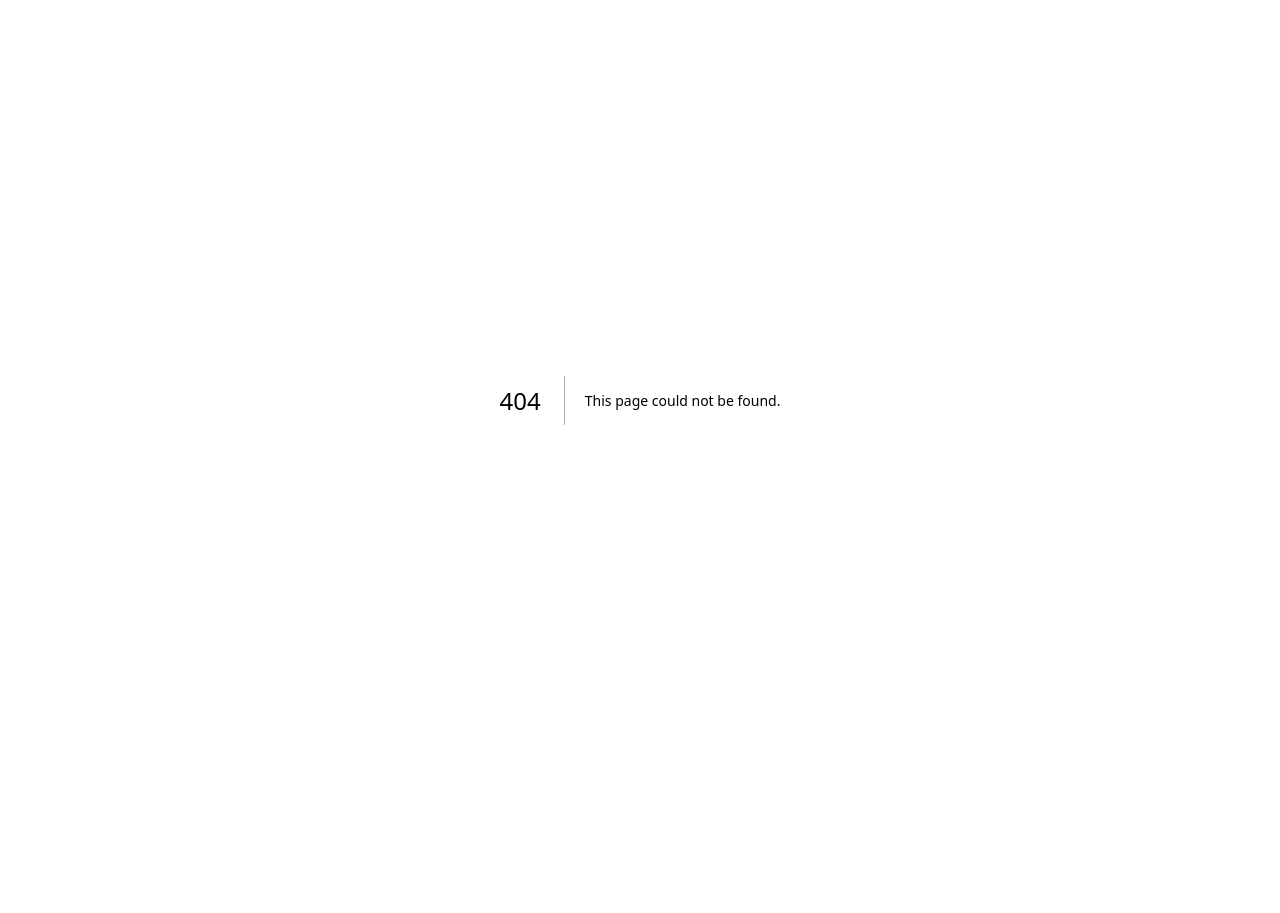
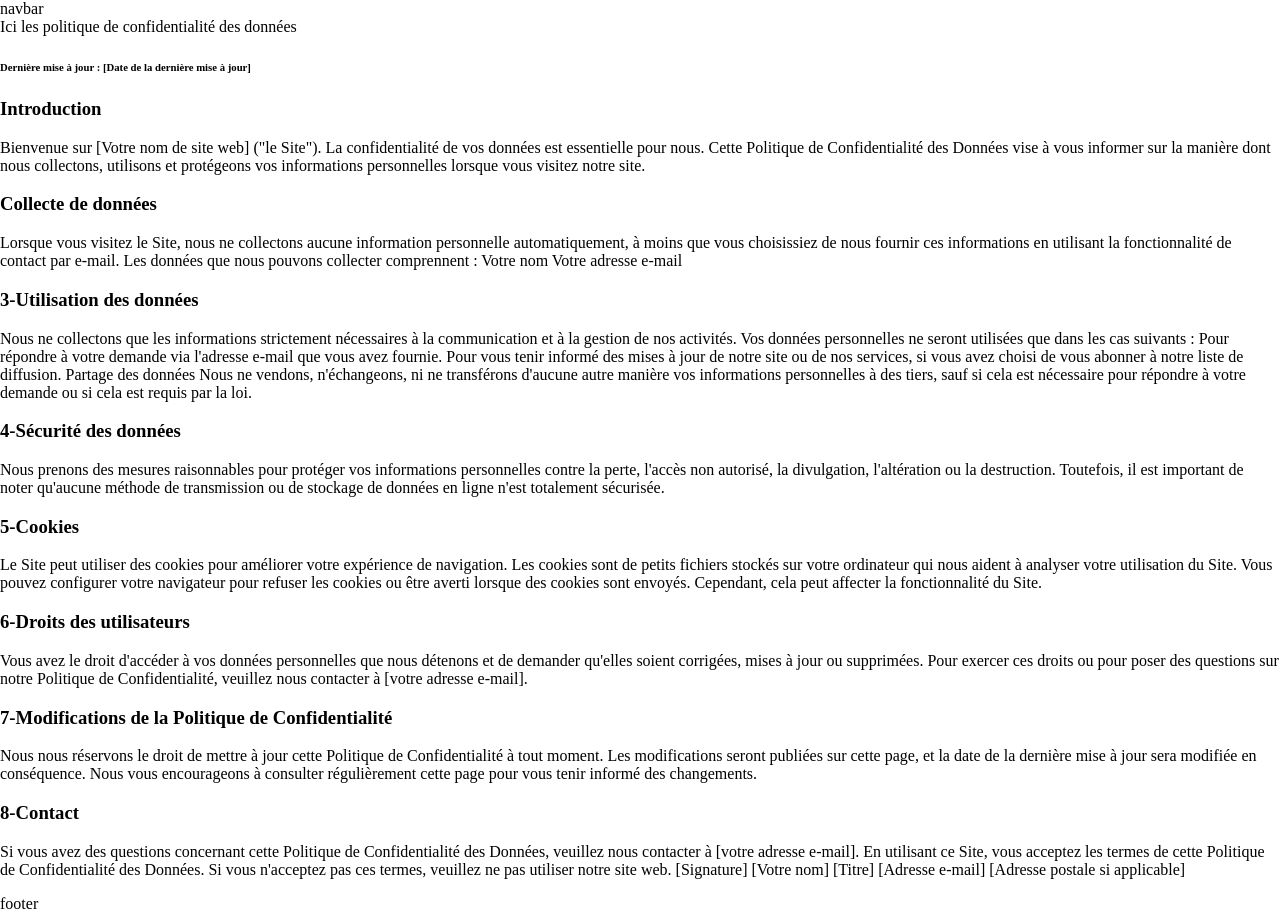
Before and after one commit to widmaker666/alexandre_hontcharouk_portfolio, a Next.js app: page /privacyPolicy in a window 1280 px wide. Before the commit this address had no page. Before the commit the page ends 800 px from the top, so only its background shows below. Built offline with nearby package versions, Linux system fonts and the light colour scheme.

Commit message:
architecture projet

```diff
--- /dev/null
+++ b/app/components/Footer.jsx
@@ -0,0 +1,11 @@
+import styles from "../style/components/footer.module.css"
+
+const Footer = () => {
+    return (
+        <div>
+            footer
+        </div>
+    );
+}
+
+export default Footer;
--- /dev/null
+++ b/app/components/Navbar.jsx
@@ -0,0 +1,11 @@
+import styles from "../style/components/navbar.module.css"
+
+const Navbar = () => {
+    return (
+        <div>
+            navbar
+        </div>
+    );
+}
+
+export default Navbar;
--- a/app/global.css
+++ b/app/global.css
@@ -1,9 +1,9 @@
 /* //* Colors // */
 :root{
     --red: #8F1A36;
+    --red50: rgba(143, 26, 54, 0.57);
     --black: #000000;
 }
-
 
 /* //* ROOT // */
 
--- a/app/layout.js
+++ b/app/layout.js
@@ -1,6 +1,8 @@
 import { VT323, Titillium_Web } from "next/font/google";
 import "./global.css";
 import Head from "next/head";
+import Navbar from "./components/Navbar";
+import Footer from "./components/Footer";
 
 //* Fonts *//
 const vcr = VT323({
@@ -30,7 +32,11 @@ export default function RootLayout({ children }) {
       <Head>
         <link rel="icon" href={metadata.favicon} sizes="any" />
       </Head>
-      <body>{children}</body>
+      <body>
+        <Navbar/>
+        {children}
+        <Footer/>
+      </body>
     </html>
   );
 }
--- /dev/null
+++ b/app/privacyPolicy/page.jsx
@@ -0,0 +1,82 @@
+import styles from "../style/pages/privacyPolicy.module.css";
+
+const PrivacyPolicy = () => {
+  return (
+    <div>
+      Ici les politique de confidentialité des données
+      <h6>Dernière mise à jour : [Date de la dernière mise à jour]</h6>
+      <h3>Introduction</h3>
+      <p>
+        Bienvenue sur [Votre nom de site web] ("le Site"). La confidentialité de
+        vos données est essentielle pour nous. Cette Politique de
+        Confidentialité des Données vise à vous informer sur la manière dont
+        nous collectons, utilisons et protégeons vos informations personnelles
+        lorsque vous visitez notre site.
+      </p>
+      <h3>Collecte de données</h3>
+      <p>
+        Lorsque vous visitez le Site, nous ne collectons aucune information
+        personnelle automatiquement, à moins que vous choisissiez de nous
+        fournir ces informations en utilisant la fonctionnalité de contact par
+        e-mail. Les données que nous pouvons collecter comprennent : Votre nom
+        Votre adresse e-mail
+      </p>
+      <h3>3-Utilisation des données</h3>
+      <p>
+        Nous ne collectons que les informations strictement nécessaires à la
+        communication et à la gestion de nos activités. Vos données personnelles
+        ne seront utilisées que dans les cas suivants : Pour répondre à votre
+        demande via l'adresse e-mail que vous avez fournie. Pour vous tenir
+        informé des mises à jour de notre site ou de nos services, si vous avez
+        choisi de vous abonner à notre liste de diffusion. Partage des données
+        Nous ne vendons, n'échangeons, ni ne transférons d'aucune autre manière
+        vos informations personnelles à des tiers, sauf si cela est nécessaire
+        pour répondre à votre demande ou si cela est requis par la loi.
+      </p>
+      <h3>4-Sécurité des données</h3>
+      <p>
+        Nous prenons des mesures raisonnables pour protéger vos informations
+        personnelles contre la perte, l'accès non autorisé, la divulgation,
+        l'altération ou la destruction. Toutefois, il est important de noter
+        qu'aucune méthode de transmission ou de stockage de données en ligne
+        n'est totalement sécurisée.
+      </p>
+      <h3>5-Cookies</h3>
+      <p>
+        Le Site peut utiliser des cookies pour améliorer votre expérience de
+        navigation. Les cookies sont de petits fichiers stockés sur votre
+        ordinateur qui nous aident à analyser votre utilisation du Site. Vous
+        pouvez configurer votre navigateur pour refuser les cookies ou être
+        averti lorsque des cookies sont envoyés. Cependant, cela peut affecter
+        la fonctionnalité du Site.
+      </p>
+      <h3>6-Droits des utilisateurs</h3>
+      <p>
+        Vous avez le droit d'accéder à vos données personnelles que nous
+        détenons et de demander qu'elles soient corrigées, mises à jour ou
+        supprimées. Pour exercer ces droits ou pour poser des questions sur
+        notre Politique de Confidentialité, veuillez nous contacter à [votre
+        adresse e-mail].
+      </p>
+      <h3>7-Modifications de la Politique de Confidentialité</h3>
+      <p>
+        Nous nous réservons le droit de mettre à jour cette Politique de
+        Confidentialité à tout moment. Les modifications seront publiées sur
+        cette page, et la date de la dernière mise à jour sera modifiée en
+        conséquence. Nous vous encourageons à consulter régulièrement cette page
+        pour vous tenir informé des changements.
+      </p>
+      <h3>8-Contact</h3>
+      <p>
+        Si vous avez des questions concernant cette Politique de Confidentialité
+        des Données, veuillez nous contacter à [votre adresse e-mail]. En
+        utilisant ce Site, vous acceptez les termes de cette Politique de
+        Confidentialité des Données. Si vous n'acceptez pas ces termes, veuillez
+        ne pas utiliser notre site web. [Signature] [Votre nom] [Titre] [Adresse
+        e-mail] [Adresse postale si applicable]
+      </p>
+    </div>
+  );
+};
+
+export default PrivacyPolicy;
```
Also changed, not shown: app/projects/[id]/page.jsx (added, +11 -0 lines), app/style/components/footer.module.css (added), app/style/components/navbar.module.css (added), app/style/pages/privacyPolicy.module.css (added), app/style/pages/projectPage.module.css (added), 1 other file (tests, documents, lock files or other folders).
